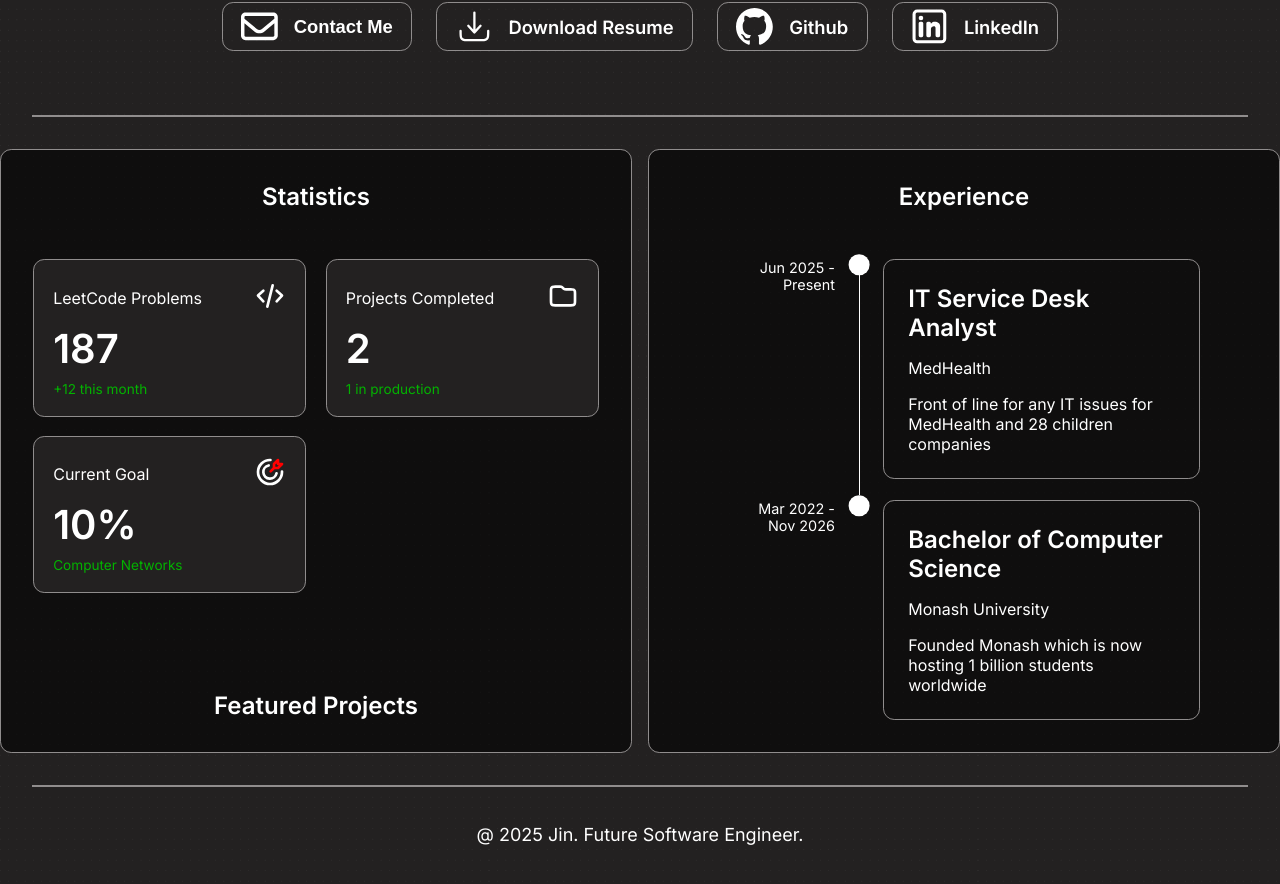
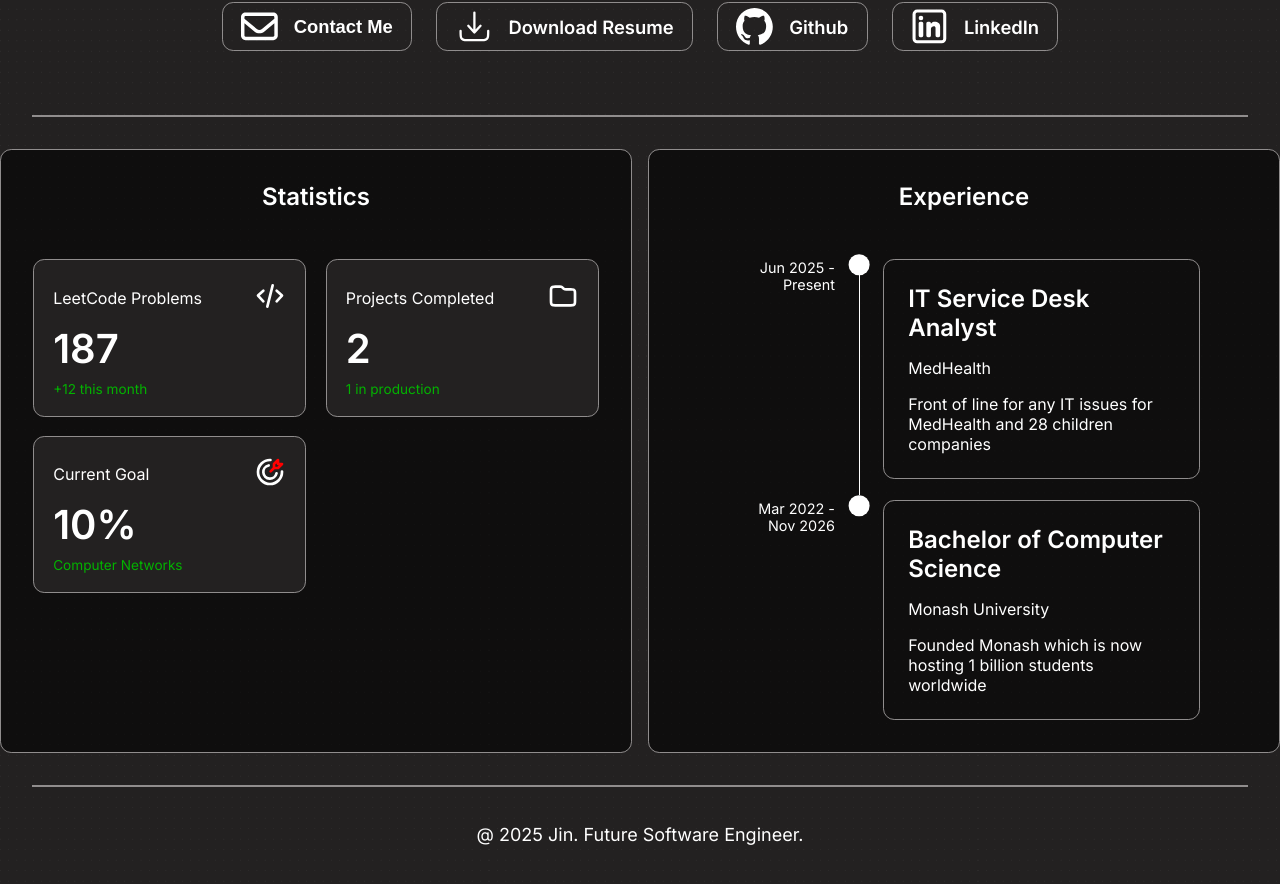
Before and after one commit to jinheng-pang/jin-portfolio, a React (Vite) app: page / in a window 1280 px wide. Shown: the part 264-1148 px from the top of the page. Built offline with nearby package versions, Linux system fonts and the light colour scheme.

Commit message:
Slight tweak for hosting - remove features project

```diff
--- a/src/components/dashboard/Dashboard.tsx
+++ b/src/components/dashboard/Dashboard.tsx
@@ -20,7 +20,7 @@ const DashBoard = () => {
         </div>
       </div>
       <div className="projects">
-        <h2 className="heading">Featured Projects</h2>
+        <h2 className="heading"></h2>
       </div>
     </div>
   );
--- a/src/components/dashboard/dashboard.css
+++ b/src/components/dashboard/dashboard.css
@@ -1,7 +1,7 @@
 .dashboard {
     display: flex;
     flex-direction: column;
-    justify-content: space-between;
+    justify-content: flex-start;
 
     padding: 2em
 }
```
